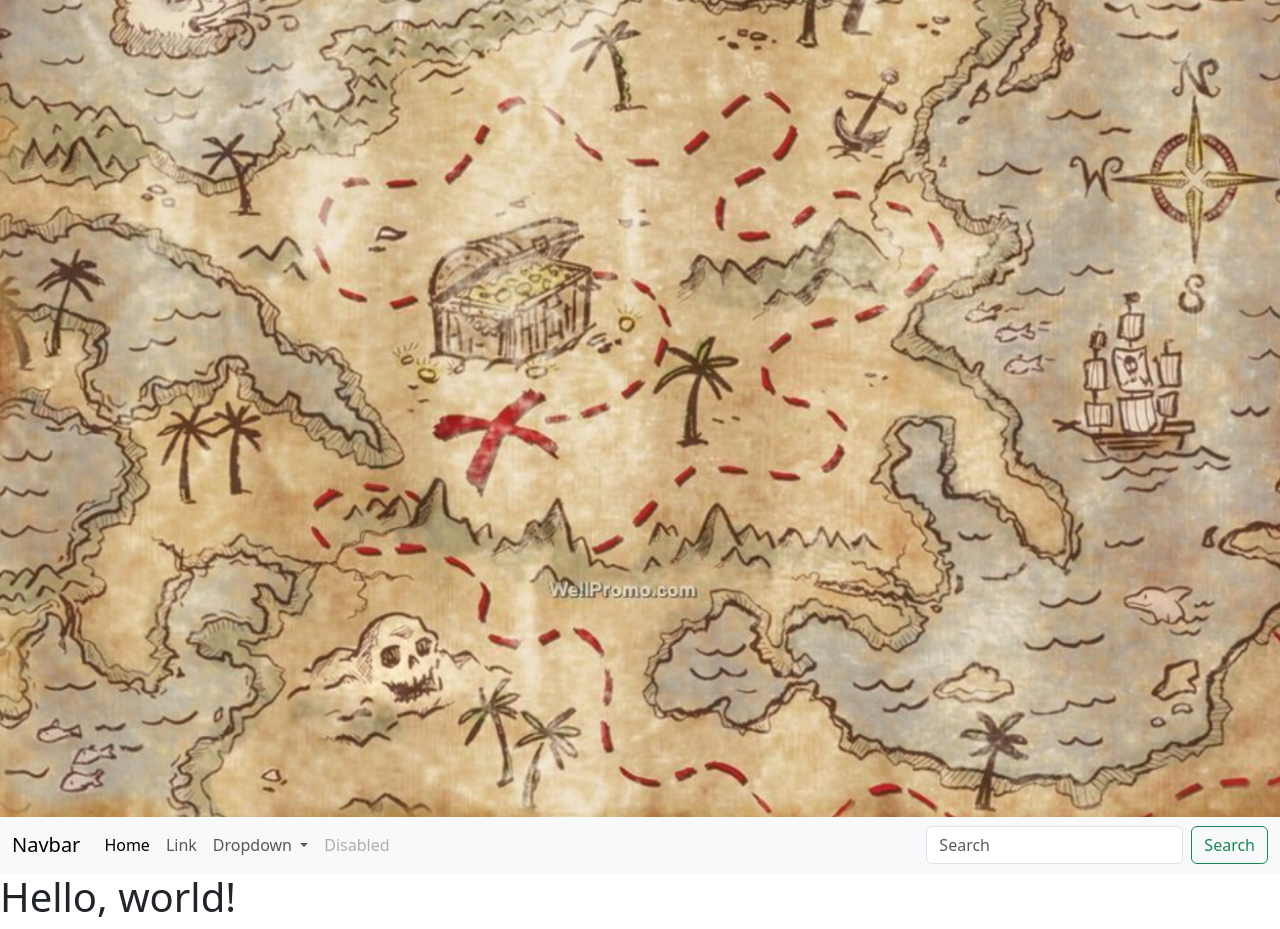
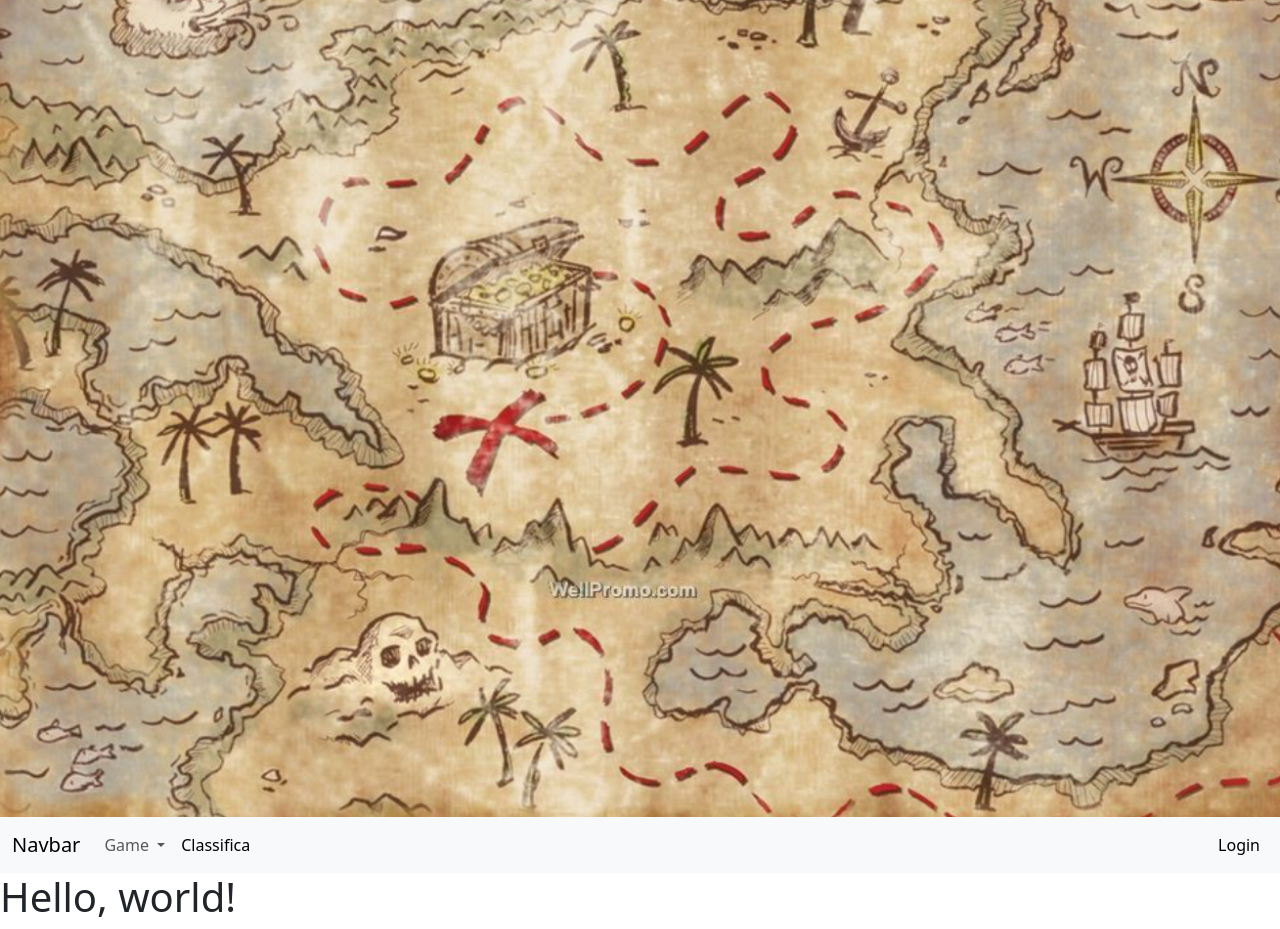
Before and after one commit to Gabriele174/Caccia-al-tesoro-3C, a website: page index.html in a window 1280 px wide. Drawn offline with nearby package versions, Linux system fonts and the light colour scheme.

Commit message:
Update index.html

```diff
--- a/index.html
+++ b/index.html
@@ -16,31 +16,24 @@
     </button>
     <div class="collapse navbar-collapse" id="navbarSupportedContent">
       <ul class="navbar-nav me-auto mb-2 mb-lg-0">
-        <li class="nav-item">
-          <a class="nav-link active" aria-current="page" href="#">Home</a>
-        </li>
-        <li class="nav-item">
-          <a class="nav-link" href="#">Link</a>
-        </li>
         <li class="nav-item dropdown">
           <a class="nav-link dropdown-toggle" href="#" role="button" data-bs-toggle="dropdown" aria-expanded="false">
-            Dropdown
+            Game
           </a>
           <ul class="dropdown-menu">
-            <li><a class="dropdown-item" href="#">Action</a></li>
-            <li><a class="dropdown-item" href="#">Another action</a></li>
-            <li><hr class="dropdown-divider"></li>
-            <li><a class="dropdown-item" href="#">Something else here</a></li>
+            <li><a class="dropdown-item" href="#">Visualizza</a></li>
+            <li><a class="dropdown-item" href="#">Inserisci</a></li>
           </ul>
         </li>
         <li class="nav-item">
-          <a class="nav-link disabled" aria-disabled="true">Disabled</a>
+          <a class="nav-link active" aria-active="true">Classifica</a>
         </li>
       </ul>
-      <form class="d-flex" role="search">
-        <input class="form-control me-2" type="search" placeholder="Search" aria-label="Search">
-        <button class="btn btn-outline-success" type="submit">Search</button>
-      </form>
+         <ul class="navbar-nav">
+           <li class="nav-item">
+          <a class="nav-link active" aria-active="true">Login</a>
+           </li>
+         </ul>
     </div>
   </div>
 </nav>
```
